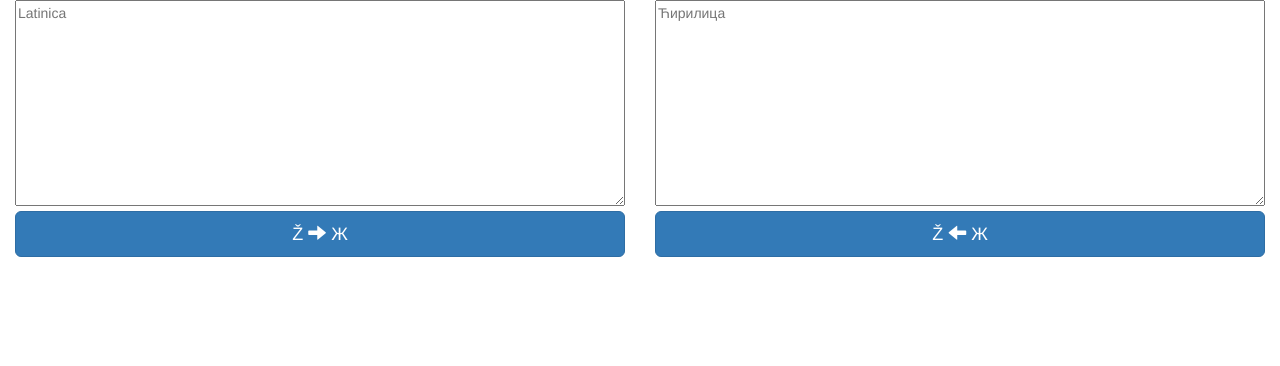
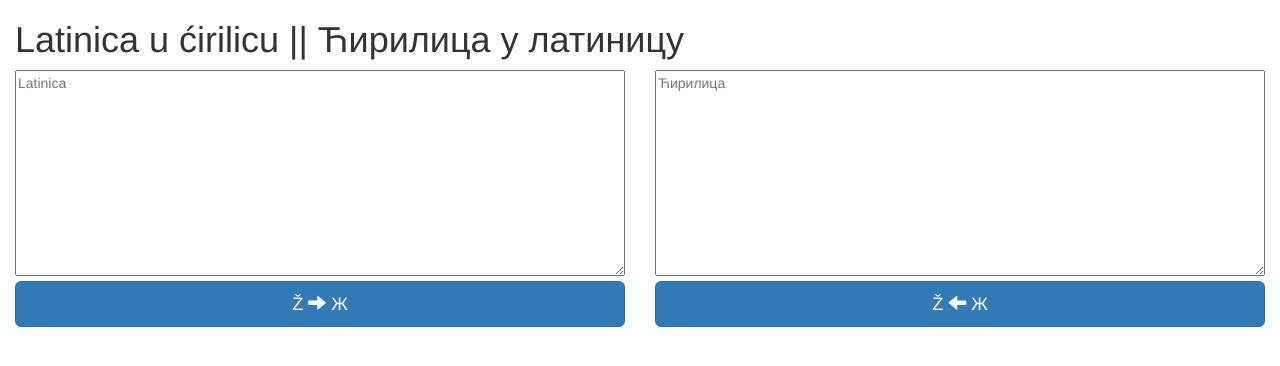
Before and after one commit to reverseskydiver/latinica-u-cirilicu, a plain HTML site: page index.html in a window 1280 px wide. Drawn offline with nearby package versions, Linux system fonts and the light colour scheme.

Commit message:
add title

```diff
--- a/index.html
+++ b/index.html
@@ -19,6 +19,11 @@
   </head>
   <body>
     <main class="container-fluid">
+      <div class="row">
+        <div class="col-xs-12">
+          <h1>Latinica u ćirilicu || Ћирилица у латиницу</h1>
+        </div>
+      </div>
       <div class="row">
         <div class="col-xs-6">
           <textarea id="latinica" class="full-width" rows="10" cols="50" placeholder="Latinica"></textarea>
```
